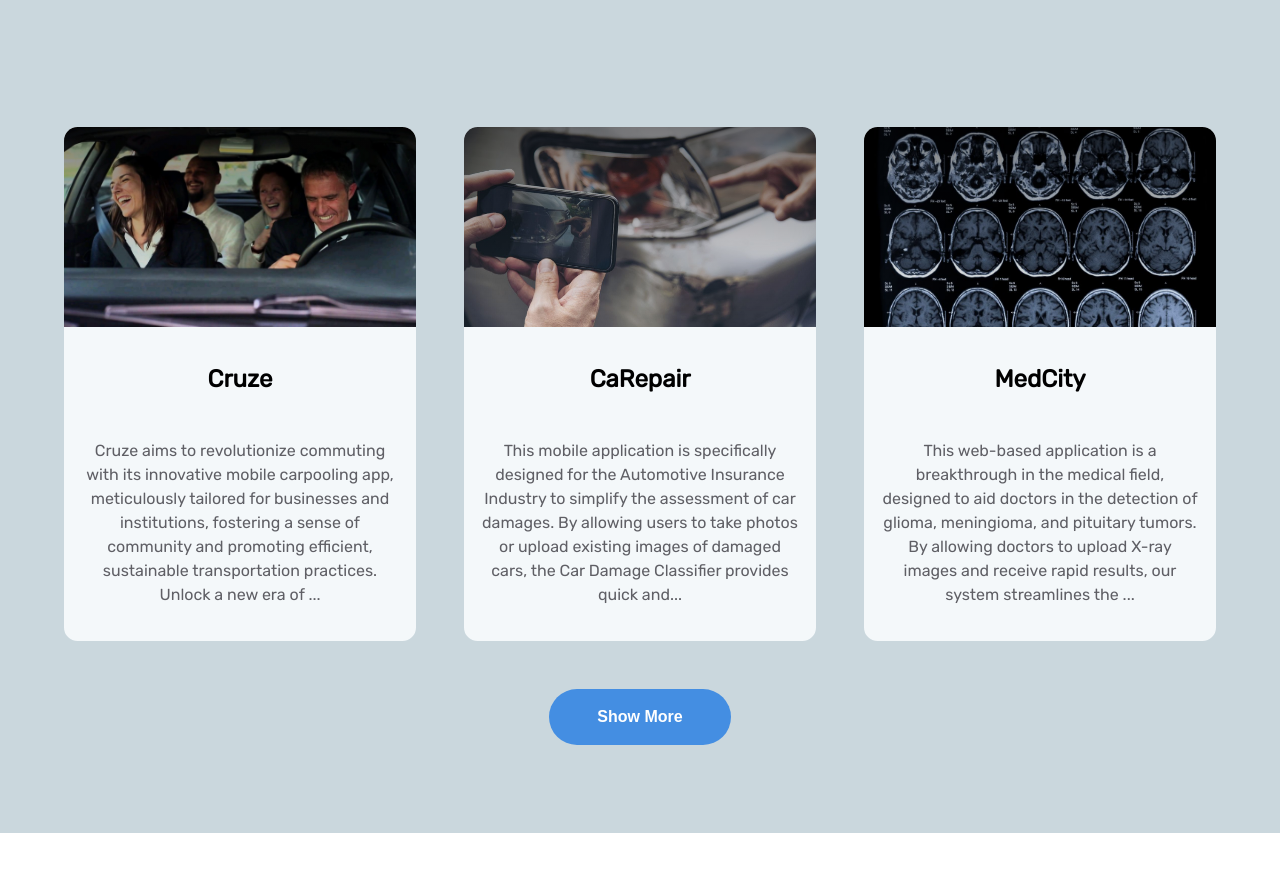
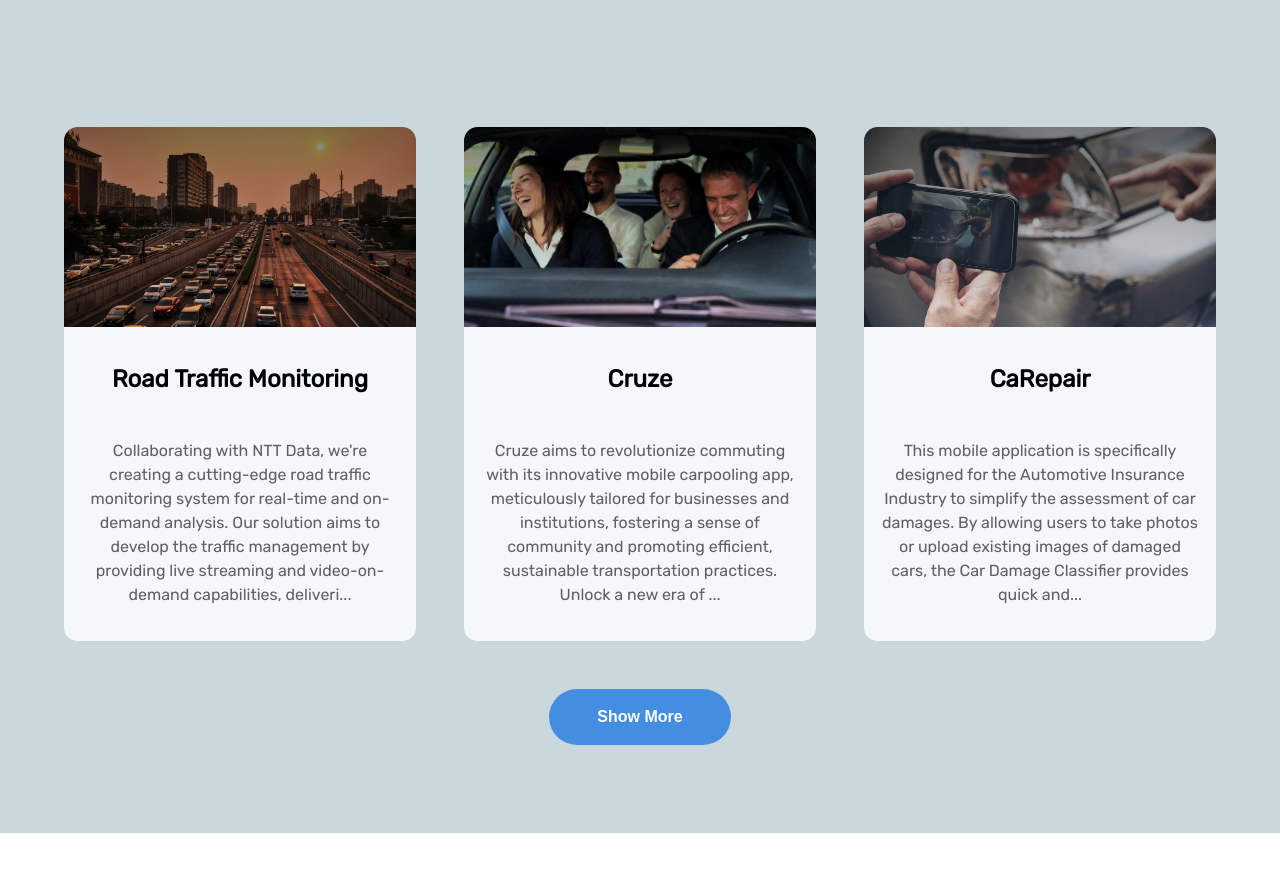
Before and after one commit to Skyeex-org/Skyeex-org.github.io, a Next.js app: page / in a window 1280 px wide. Shown: the part 2452-3323 px from the top of the page. Built offline with nearby package versions, Linux system fonts and the light colour scheme.

Commit message:
SKW-44 | Add NTT as project

```diff
--- a/src/configs/projectsConfig.ts
+++ b/src/configs/projectsConfig.ts
@@ -3,8 +3,24 @@ import Cruze from "@components/assets/projects/cruze.jpg";
 import CaRepair from "@components/assets/projects/caRepair.jpeg";
 import Adda from "@components/assets/projects/adda.jpg";
 import MedCity from "@components/assets/projects/medCity.jpg";
+import RoadTrafficMonitoring from "@components/assets/projects/roadTrafficMonitoring.jpg";
 
 export const ProjectsConfig: ProjectsConfigType[] = [
+    {
+        id: 'road-traffic-monitoring',
+        title: 'Road Traffic Monitoring',
+        subtitle: 'Real Time and VOD Traffic Analysis',
+        icon: RoadTrafficMonitoring.src,
+        previewDescription: 'Collaborating with NTT Data, we\'re creating a cutting-edge road traffic monitoring system' +
+            ' for real-time and on-demand analysis. Our solution aims to develop the traffic management by providing ' +
+            'live streaming and video-on-demand capabilities, delivering valuable insights to optimize transportation ' +
+            'networks and enhance commuter experiences.',
+        htmlField: {
+            __html: ''
+        },
+        isDetailPageEnabled: false,
+        isImageReferenceOnly: true,
+    },
     {
         id: 'cruze',
         title: 'Cruze',
```
Also changed, not shown: src/assets/projects/roadTrafficMonitoring.jpg (added).
